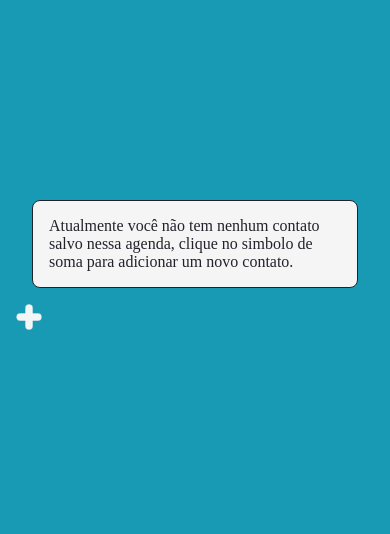
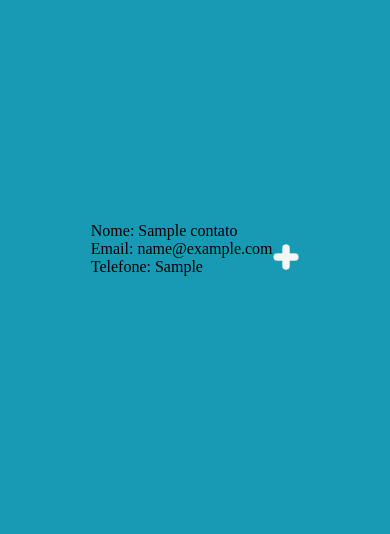
Before and after one commit to Zer0-Zer0/atividade_paranhos_php, a PHP site: page /contatos/ in a window 390 px wide. Shown: the part 188-722 px from the top of the page. Run offline with PHP 8.4, Linux system fonts and the light colour scheme; tables that the repository leaves empty or names only in its code hold one stand-in row (values such as "Sample post").

Commit message:
Made the contactlist use SQL DBs, removed redundant phone number 	modified:   contatos/contact_reader.php 	modified:   contatos/contact_writer.php 	deleted:    contatos/dbs/contatos.bin 	modified:   contatos/index.php 	new file:   contatos/sql/databases.txt

```diff
--- a/contatos/contact_reader.php
+++ b/contatos/contact_reader.php
@@ -1,24 +1,34 @@
 <?php
 function echo_contacts()
 {
-    $read = unserialize(file_get_contents('Location: contatos/dbs/contatos.bin'));
+    $servername = "localhost";
+    $username = "root";
+    $password = "";
+    $dbname = "agenda_contatos";
 
-    if ($read) {
-        foreach ($read as $contact) {
-            echo "<div class = 'box'>
-                    <h1>$contact[0]</h1>
-                    <div class = 'flex_row'>
-                    <p class='mono'>Email</p><p class='mono'>$contact[1]</p>
-                    </div>
-                    <div class = 'flex_row'>
-                    <p class='mono'>Telefone</p><p class='mono'>$contact[2]</p>
-                    </div>
-                    <div class = 'flex_row'>
-                    <p class='mono'>Whatsapp</p><p class='mono'>$contact[3]</p>
-                    </div>
-                </div>";
+    $conn = new mysqli($servername, $username, $password, $dbname);
+
+    if ($conn->connect_error) {
+        die("Connection failed: " . $conn->connect_error);
+    }
+
+    $sql = "SELECT * FROM contato";
+    $result = $conn->query($sql);
+
+    if ($result === false) {
+        echo "Error: " . $conn->error;
+    } else {
+        while ($row = $result->fetch_assoc()) {
+            $nome = $row['nome'];
+            $email = $row['email'];
+            $fone = $row['fone'];
+
+            echo "Nome: " . $nome . "<br>";
+            echo "Email: " . $email . "<br>";
+            echo "Telefone: " . $fone . "<br>";
+            echo "<br>";
         }
-    } else {
-        echo "<p class='box'>Atualmente você não tem nenhum contato salvo nessa agenda, clique no simbolo de soma para adicionar um novo contato.</p>";
     }
+
+    $conn->close();
 }
--- a/contatos/contact_writer.php
+++ b/contatos/contact_writer.php
@@ -2,26 +2,16 @@
 extract($_POST);
 
 if (isset($send)) {
-    $data = array($name, $email, $tel, $zap);
-
-    $contacts = unserialize(file_get_contents('/dbs/contatos.bin'));
-
-    $out = ($contacts) ? array_merge(array_values($contacts), array($data)) : array($data);
-
-    file_put_contents("/dbs/contatos.bin", serialize($out));
-
-
     $db_hostname = 'localhost';
     $db_user = 'root';
     $db_pass = '';
-    $db_name = 'register';
-
-    $password = md5($password);
+    $db_name = 'agenda_contatos';
 
     $db_connection = new mysqli($db_hostname, $db_user, $db_pass, $db_name);
-    $sql_query = mysqli_query($db_connection, "INSERT INTO records VALUES (DEFAULT, '$user', '$email', '$password')");
 
-    if($db_connection->connect_errno) {
-        echo 'Não foi possivel estabelecer uma conexão com o banco de dados';
+    $sql_query = mysqli_query($db_connection, "INSERT INTO contato VALUES ('$name', '$email', '$tel')");
+
+    if ($db_connection->connect_errno) {
+        echo 'Erro - não foi possível conectar com o SQL';
     }
 }
--- a/contatos/index.php
+++ b/contatos/index.php
@@ -12,7 +12,7 @@
     head_constructor("Contatos");
     ?>
 
-    <script src="/_js/toggle.js"></script>
+    <script src="../_js/toggle.js"></script>
 </head>
 
 
@@ -42,12 +42,8 @@
                     <input maxlength="64" type="email" name="email" required>
                 </div>
                 <div class="flex_row">
-                    <label for="tel"> N° telefone</label>
+                    <label for="zap"> N° telefone (whatsapp)</label>
                     <input maxlength="11" type="tel" name="tel" required>
-                </div>
-                <div class="flex_row">
-                    <label for="zap"> N° telefone (whatsapp)</label>
-                    <input maxlength="11" type="tel" name="zap" required>
                 </div>
 
                 <div>
--- /dev/null
+++ b/contatos/sql/databases.txt
@@ -0,0 +1,3 @@
+ create database agenda_contatos;
+ use agenda_contatos;
+create table contato(nome char(16) not null, email char(64) not null, fone numeric(11) not null);
```
Also changed, not shown: 1 other file.
